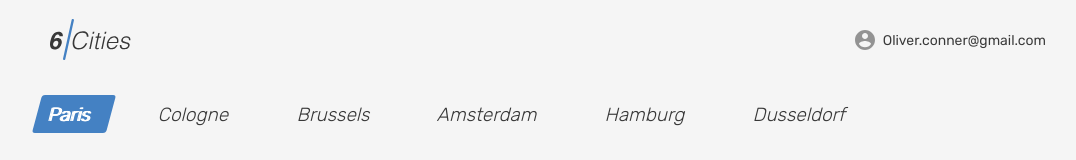
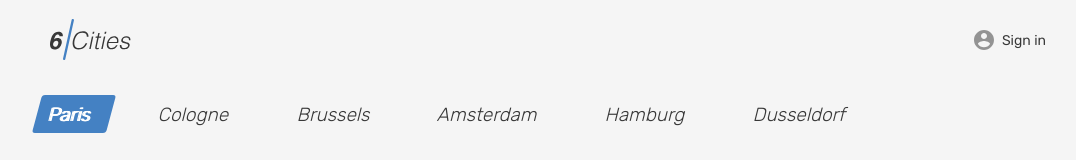
Before and after one commit to alex1031alex/460147-six-cities-6, a React app: page / in a window 1280 px wide. Shown: the top 160 px of the page, without its empty margins (92-1168 px from the left). Built offline with nearby package versions, Linux system fonts and the light colour scheme; no server answers.

Commit message:
6.2.6 Реализует отрисовку шапки приложения на основе данных.

```diff
--- a/src/components/header/header.jsx
+++ b/src/components/header/header.jsx
@@ -2,9 +2,11 @@ import React from 'react';
 import PropTypes from 'prop-types';
 import {connect} from 'react-redux';
 import {Link} from 'react-router-dom';
+import {AuthorizationStatus} from '../../const';
 
 const Header = (props) => {
-  const {authInfo} = props;
+  const {authInfo, authorizationStatus} = props;
+  const isUserAuthorized = authorizationStatus === AuthorizationStatus.AUTH;
 
   return (
     <header className="header">
@@ -12,7 +14,13 @@ const Header = (props) => {
         <div className="header__wrapper">
           <div className="header__left">
             <a className="header__logo-link header__logo-link--active">
-              <img className="header__logo" src="img/logo.svg" alt="6 cities logo" width={81} height={41} />
+              <img
+                className="header__logo"
+                src={isUserAuthorized ? authInfo.avatarUrl : `img/logo.svg`}
+                alt="6 cities logo"
+                width={81}
+                height={41}
+              />
             </a>
           </div>
           <nav className="header__nav">
@@ -21,7 +29,9 @@ const Header = (props) => {
                 <Link className="header__nav-link header__nav-link--profile" to={`/favorites`}>
                   <div className="header__avatar-wrapper user__avatar-wrapper">
                   </div>
-                  <span className="header__user-name user__name">Oliver.conner@gmail.com</span>
+                  <span className="header__user-name user__name">
+                    {isUserAuthorized ? authInfo.email : `Sign in`}
+                  </span>
                 </Link>
               </li>
             </ul>
@@ -34,6 +44,7 @@ const Header = (props) => {
 
 const mapStateToProps = (state) => ({
   authInfo: state.authInfo,
+  authorizationStatus: state.authorizationStatus,
 });
 
 Header.propTypes = {
@@ -44,6 +55,7 @@ Header.propTypes = {
     isPro: PropTypes.bool,
     name: PropTypes.string,
   }),
+  authorizationStatus: PropTypes.string.isRequired,
 };
 
 export {Header};
```
